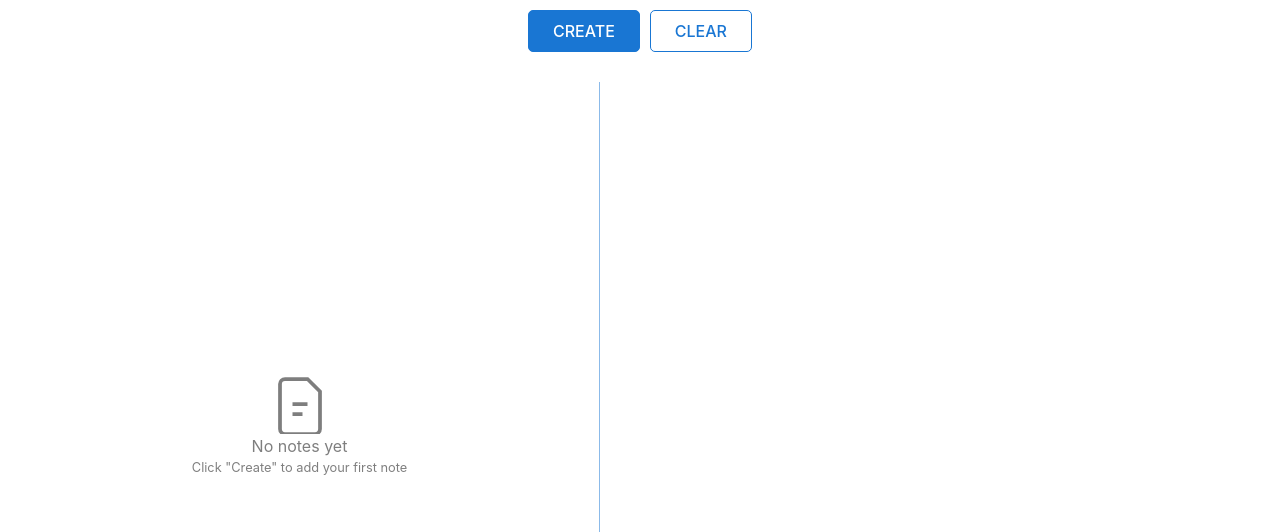
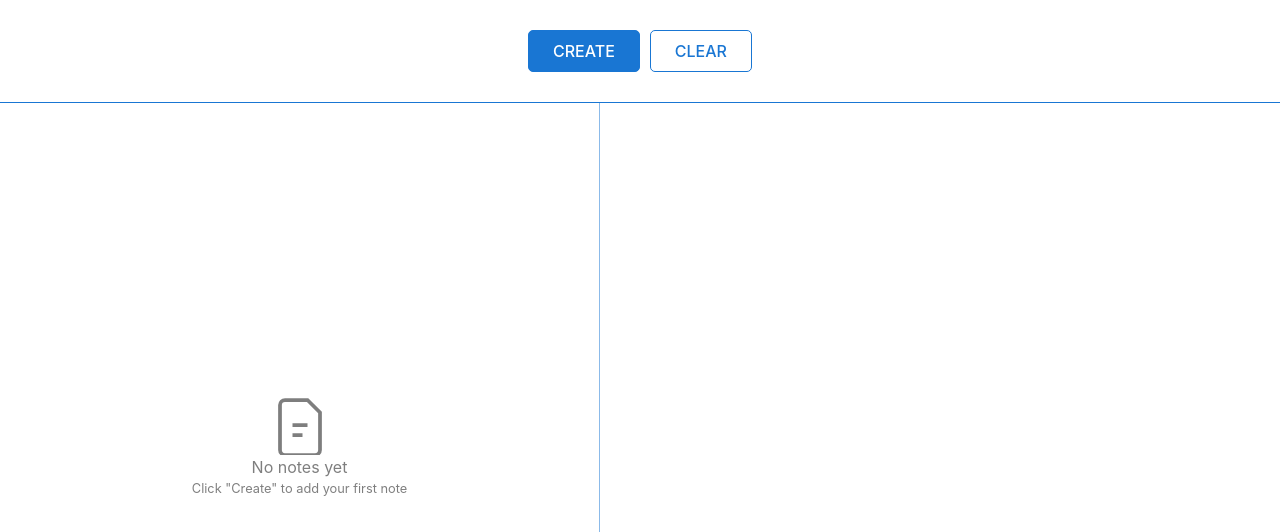
Before and after one commit to Ralchuk/Notes, a React (Vite) app: page / in a window 1280 px wide. Shown: the top 532 px of the page. Built offline with nearby package versions, Linux system fonts and the light colour scheme.

Commit message:
working on sidebar

```diff
--- a/src/app/index.css
+++ b/src/app/index.css
@@ -1,2 +1,15 @@
 @import url('https://fonts.googleapis.com/css2?family=Great+Vibes&family=Roboto:ital,wght@0,100..900;1,100..900&display=swap');
 @import "tailwindcss";
+
+::-webkit-scrollbar {
+  width: 10px;
+}
+
+::-webkit-scrollbar-track {
+  background:#1976d320;
+}
+
+::-webkit-scrollbar-thumb {
+  background: #1976d3;
+  border-radius: 10px;
+}
--- a/src/entities/note/autoResizingTextarea.tsx
+++ b/src/entities/note/autoResizingTextarea.tsx
@@ -4,7 +4,7 @@ import { type AutoResizeTextareaHandle } from './model/types';
 
 
 
-const formText = 'w-full px-3 py-1 rounded-[5px] border-[1px] border-[#1976d3]/40 outline-none resize-none overflow-hidden focus:border-[#1976d3] font-[Roboto, sans-serif] placeholder:italic focus:placeholder-transparent';
+const formText = 'w-full px-3 py-1 rounded-[5px] border-[1px] border-[#1976d3]/40 outline-none resize-none overflow-hidden focus:border-[#1976d3] font-[Roboto, sans-serif] placeholder:text-gray-400 focus:placeholder-transparent';
 
 const AutoResizingTextArea = forwardRef<AutoResizeTextareaHandle, PropResizingTextarea>(({text, setText}, ref) => {
     const refTextarea= useRef<HTMLTextAreaElement | null>(null)
--- a/src/entities/note/form.tsx
+++ b/src/entities/note/form.tsx
@@ -2,7 +2,7 @@ import { type PropForm} from './model/types';
 import AutoResizingTextArea from './autoResizingTextarea';
 
 const formWrapper = 'flex flex-col gap-[10px] w-[fit]';
-const formTitle = 'px-3 py-1 rounded-[5px] border-[1px] border-[#1976d3]/40 outline-none focus:border-[#1976d3] font-[Roboto, sans-serif] placeholder:italic focus:placeholder-transparent';
+const formTitle = 'px-3 py-1 rounded-[5px] border-[1px] border-[#1976d3]/40 outline-none focus:border-[#1976d3] font-[Roboto, sans-serif] placeholder:text-gray-400 focus:placeholder-transparent';
 
 export default function Form({title, text, setTitle, setText, onSubmit, auto}: PropForm ) {
   return (
--- a/src/entities/note/note.tsx
+++ b/src/entities/note/note.tsx
@@ -13,12 +13,12 @@ import {
 import { useEffect, useRef, useReducer } from "react";
 
 // main classes
-const container = "flex flex-col items-center w-full  items-center h-screen";
-const noteHeader = "flex flex-col  pt-[10px] pb-[30px] gap-[15px]";
-const noteBody = "flex w-full flex-1 h-screen overflow-hidden";
+const container = "flex flex-col items-center content-center w-full  items-center h-screen";
+const noteHeader = "flex flex-col w-full items-center pt-[30px] pb-[30px] gap-[15px] border-b border-[#1976d3]";
+const noteBody = "flex w-full flex-1 h-screen overflow-hidden ";
 
 // header
-const headerNote = "flex flex-col items-center gap-[15px] w-[350px]";
+const headerNote = "flex flex-col items-center  gap-[15px] w-[350px]";
 const headerNoteBtn = "flex flex-row gap-[10px]";
 const btnCreate =
   "flex uppercase px-6 py-2 text-white bg-[#1976d3] rounded-[5px] font-[Roboto, sans-serif] font-medium transition-all duration-200 hover:bg-white hover: border-[#1976d3] hover: border-[1px] hover:text-[#1976d3] cursor-pointer";
@@ -30,7 +30,7 @@ const btnClose =
 
 // sidebar
 const sidebarWrapper =
-  "flex flex-col flex-1 gap-[50px] px-[20px] w-full max-w-[600px]  border-r-[1px] border-[#1976d3]/50 mb-[30px] overflow-y-scroll";
+  "flex flex-col flex-1 gap-[50px] px-[20px] pt-[20px] w-full max-w-[600px]  border-r-[1px] border-[#1976d3]/50 mb-[30px] overflow-auto";
 const arrEmpty = "flex flex-col items-center justify-center opacity-50 h-full";
 
 // reducer для заметок
--- a/src/entities/note/sidebar.tsx
+++ b/src/entities/note/sidebar.tsx
@@ -4,10 +4,10 @@ import { type Note } from "./model/types";
 const sidebar = "flex flex-col flex-1 gap-[30px] w-full ";
 
 // filters
-const filter = "flex flex-col gap-[25px] ";
+const filter = "flex flex-col gap-[20px] ";
 const filterTitle =
   "font-[Roboto, sans-serif] font-medium text-[24px] text-black/50";
-const filterInput = "flex flex-col";
+const filterInput = "flex flex-col gap-[5px]";
 const filterCheckbox = "flex flex-row";
 const checkboxItem = "flex";
 const checkboxInput = "appearance-none peer";
@@ -17,7 +17,7 @@ const checkboxBtnCompleted =
   "cursor-pointer uppercase font-[Roboto, sans-serif] text-[#1976d3] font-medium transition-all duration-200 px-[20px] py-[10px] bg-white border-[1px] border-l-0 rounded-r-[10px] border-[#1976d3] peer-checked:bg-[#1976d3] peer-checked:text-white ";
 
 const inputTitle =
-  "w-[300px] px-3 py-1 rounded-[5px] border-[1px] border-[#1976d3]/40 outline-none focus:border-[#1976d3] font-[Roboto, sans-serif] placeholder:italic focus:placeholder-transparent";
+  "w-[300px] px-3 py-1 rounded-[5px] border-[1px] border-[#1976d3]/40 outline-none focus:border-[#1976d3] font-[Roboto, sans-serif] placeholder:text-gray-400 focus:placeholder-transparent";
 
 const StatusWrapper = "flex flex-col gap-[20px]";
 const StatusWrapperItem = "flex flex-col  py-[10px] gap-[10px] ";
@@ -116,17 +116,19 @@ const SidebarFilterGroup = () => {
     <div className={filter}>
       <h2 className={filterTitle}>Filter</h2>
       <div className={filterInput}>
-        <label htmlFor={`${id}-title`}>Title</label>
+        <label htmlFor={`${id}-title`}/>
         <input
           className={inputTitle}
+          placeholder="Searching by title..."
           type="text"
           id={`${id}-title`}
           value={showTitle}
           onChange={(e) => setShowTitle(e.target.value)}
         />
-        <label htmlFor={`${id}-content`}>Content</label>
+        <label htmlFor={`${id}-content`}/>
         <input
           className={inputTitle}
+          placeholder="Searching by content..."
           type="text"
           id={`${id}-content`}
           value={showContent}
@@ -162,7 +164,7 @@ const SidebarFilterGroup = () => {
             onChange={() => setFilterStatus("completed")}
           />
           <label className={checkboxBtnCompleted} htmlFor={`${id}-completed`}>
-            Checkbox 2
+            Completed
           </label>
         </div>
       </div>
```
